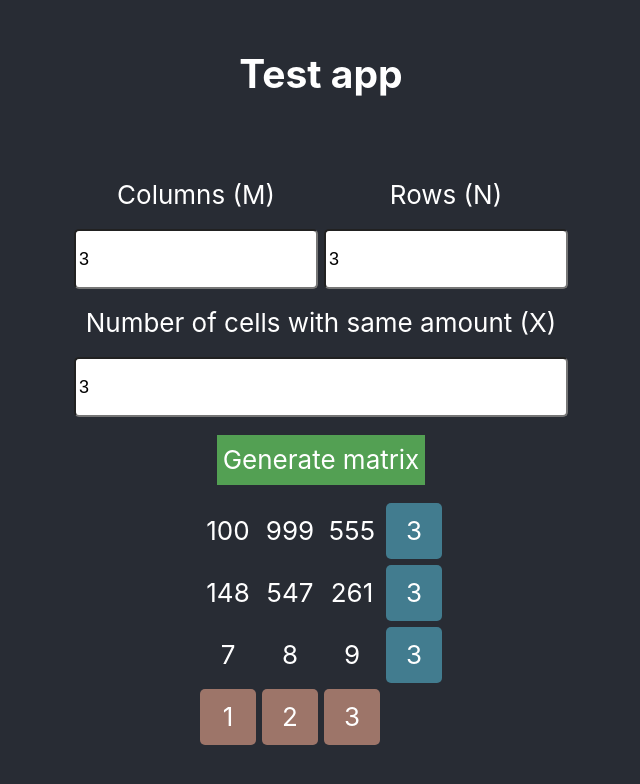
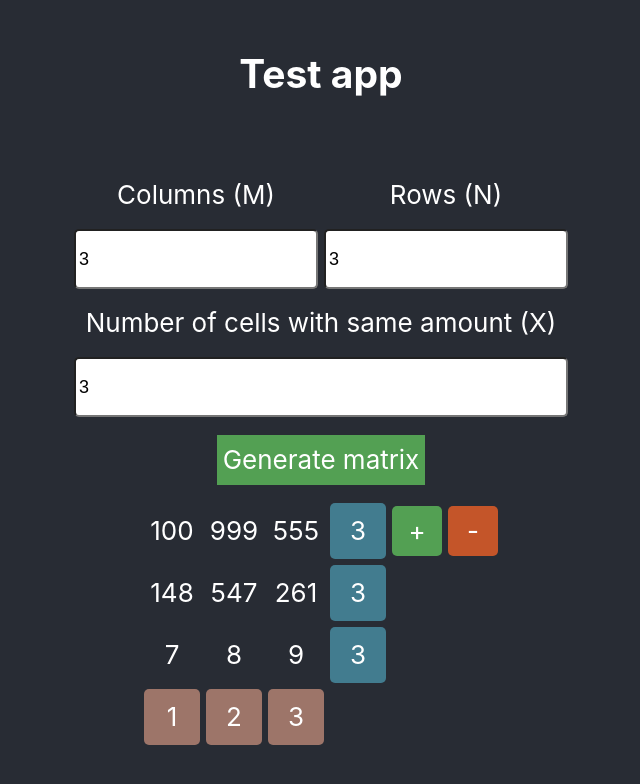
Before and after one commit to Eugene-im/somethingLikeReactWithRedux, a React (Create React App) app: page / in a window 1280 px wide. Shown: the top 784 px of the page, without its empty margins (319-959 px from the left). Built offline with nearby package versions, Linux system fonts and the light colour scheme.

Commit message:
[bad] working draft

```diff
--- a/package.json
+++ b/package.json
@@ -11,6 +11,7 @@
     "react": "^17.0.1",
     "react-dom": "^17.0.1",
     "react-scripts": "4.0.3",
+    "redux": "^4.0.5",
     "web-vitals": "^1.1.0"
   },
   "scripts": {
--- a/src/App.js
+++ b/src/App.js
@@ -1,7 +1,69 @@
-import logo from './logo.svg';
-import './App.scss';
+// import logo from './logo.svg';
+import React from "react";
+import "./App.scss";
 
-function App() {
+const App = (props) => {
+  // debugger;
+  let state = props.store.getState();
+  console.log("props", props);
+  console.log("state", state);
+  // let numOfCol = '';
+  let numOfCol = props.store.getNumOfCol();
+  let numOfRow = props.store.getNumOfRow();
+  let numOfHiglight = props.store.getNumOfHiglight();
+  let inputM = React.createRef();
+  let inputN = React.createRef();
+  let inputX = React.createRef();
+  let ceil11 = React.createRef();
+  let ceilSum1 = React.createRef();
+  let add0 = React.createRef();
+  let rem0 = React.createRef();
+  let rowAdd = () => {
+    let ceil = {};
+    ceil.id = +add0.current.attributes.rowid.value;
+    props.store.dispatch({ type: "ROW-ADD", data: ceil.id });
+  };
+  let rowRem = () => {
+    let ceil = {};
+    ceil.id = +rem0.current.attributes.rowid.value;
+    props.store.dispatch({ type: "ROW-REM", data: ceil.id });
+  };
+  let ceilClick = () => {
+    let ceil = {};
+    ceil.id = +ceil11.current.id;
+    props.store.dispatch({ type: "CEIL-CLICK", data: ceil.id });
+  };
+  let ceilHover = () => {
+    let ceil = {};
+    ceil.amount = +ceil11.current.innerText;
+    props.store.dispatch({ type: "CEIL-HOVER", data: ceil.amount });
+  };
+  let sumHover = () => {
+    console.log("need only to view");
+  };
+  let updNumM = () => {
+    let m = +inputM.current.value;
+    props.store.dispatch({ type: "MNX-UPD", what: "m", data: m });
+  };
+  let updNumN = () => {
+    let n = +inputM.current.value;
+    props.store.dispatch({ type: "MNX-UPD", what: "n", data: n });
+  };
+  let updNumX = () => {
+    let x = +inputM.current.value;
+    props.store.dispatch({ type: "MNX-UPD", what: "x", data: x });
+  };
+  let generateMatrix = () => {
+    let m = +inputM.current.value;
+    let n = +inputN.current.value;
+    let x = +inputX.current.value;
+    // console.log(typeof(m));
+    // console.log(typeof(n));
+    // console.log(typeof(x));
+    console.log(m, n, x);
+    props.store.dispatch({ type: "MATRIX-GENERATE", data: { m, n, x } });
+  };
+
   return (
     <div className="App">
       <header className="App-header">
@@ -10,26 +72,86 @@ function App() {
       <main className="App-main">
         <div className="app-input">
           <div className="input-group">
-            <label className="input-label" htmlFor="col">Columns (M)</label>
-            <input className="input-item" name="col" type="number" defaultValue='3'/>
+            <label className="input-label" htmlFor="col">
+              Columns (M)
+            </label>
+            <input
+              className="input-item"
+              name="col"
+              type="number"
+              ref={inputM}
+              onChange={updNumM}
+              defaultValue={numOfCol}
+            />
           </div>
           <div className="input-group">
-            <label className="input-label" htmlFor="row">Rows (N)</label>
-            <input className="input-item" name="row" type="number" defaultValue='3'/>
+            <label className="input-label" htmlFor="row">
+              Rows (N)
+            </label>
+            <input
+              className="input-item"
+              name="row"
+              type="number"
+              ref={inputN}
+              onChange={updNumN}
+              defaultValue={numOfRow}
+            />
           </div>
           <div className="input-group last">
-            <label className="input-label" htmlFor="row">Number of cells with same amount (X)</label>
-            <input className="input-item" name="row" type="number" defaultValue='3'/>
+            <label className="input-label" htmlFor="row">
+              Number of cells with same amount (X)
+            </label>
+            <input
+              className="input-item"
+              name="row"
+              type="number"
+              ref={inputX}
+              onChange={updNumX}
+              defaultValue={numOfHiglight}
+              // onChange={() => console.log(inputX.current.value)}
+            />
           </div>
-          <button className="input-button" onClick={()=>{console.log('i`ll generate something')}}>Generate matrix</button>
+          <button className="input-button" onClick={generateMatrix}>
+            Generate matrix
+          </button>
         </div>
         <div className="app-output">
           <div className="output-matrix matrix">
             <div className="matrix-row row-1">
-              <div className="matrix-cell cell-item cell-11">100</div>
+              <div
+                id="11"
+                ref={ceil11}
+                onMouseOver={ceilHover}
+                onClick={ceilClick}
+                className="matrix-cell cell-item cell-11"
+              >
+                100
+              </div>
               <div className="matrix-cell cell-item cell-12">999</div>
               <div className="matrix-cell cell-item cell-13">555</div>
-              <div className="matrix-cell cell-amount">3</div>
+              <div
+                ref={ceilSum1}
+                onMouseOver={sumHover}
+                className="matrix-cell cell-amount"
+              >
+                3
+              </div>
+              <button
+                ref={add0}
+                onClick={rowAdd}
+                rowid="0"
+                className="matrix-cell cell-row-add"
+              >
+                +
+              </button>
+              <button
+                ref={rem0}
+                onClick={rowRem}
+                rowid="0"
+                className="matrix-cell cell-row-rem"
+              >
+                -
+              </button>
             </div>
             <div className="matrix-row row-2">
               <div className="matrix-cell cell-item cell-21">148</div>
@@ -56,6 +178,6 @@ function App() {
       </footer>
     </div>
   );
-}
+};
 
 export default App;
--- a/src/App.scss
+++ b/src/App.scss
@@ -67,6 +67,7 @@
 
 .matrix-row {
   display: flex;
+  align-items: center;
 }
 
 .matrix-cell {
@@ -92,6 +93,20 @@
 
 .cell-amount {
   background-color: #61dafb75;
+}
+
+.cell-row-add{
+  background-color: rgb(83, 160, 83);
+  border:none;
+  color: inherit;
+  font: inherit;
+}
+
+.cell-row-rem{
+  background-color: rgb(196, 85, 41);
+  border:none;
+  color: inherit;
+  font: inherit;
 }
 
 .cell-average {
--- a/src/index.js
+++ b/src/index.js
@@ -2,14 +2,21 @@ import React from 'react';
 import ReactDOM from 'react-dom';
 import './index.css';
 import App from './App';
+import store from './redux/store';
 import reportWebVitals from './reportWebVitals';
 
-ReactDOM.render(
-  <React.StrictMode>
-    <App />
+let renderApp = (state)=>{
+  // debugger;
+  ReactDOM.render(
+    <React.StrictMode>
+    <App store={state} dispatch={store.dispatch}/>
   </React.StrictMode>,
   document.getElementById('root')
-);
+  );
+}
+
+renderApp(store);
+store.subscribe(renderApp);
 
 // If you want to start measuring performance in your app, pass a function
 // to log results (for example: reportWebVitals(console.log))
--- a/src/redux/store.js
+++ b/src/redux/store.js
@@ -43,7 +43,7 @@ let store = {
     if (num !== undefined && num > 0) {
       return (this._state.matrix._numOfHiglight = num);
     } else {
-        let max = (this._state.matrix._numOfCol * this._state.matrix._numOfRow)-1;
+      let max = this._state.matrix._numOfCol * this._state.matrix._numOfRow - 1;
       return (this._state.matrix._numOfHiglight = this.getRand(
         this._state.matrix._min,
         max
@@ -76,8 +76,8 @@ let store = {
     let ceil = {};
     let min = this._state.matrix._matrixMinCeil;
     let max = this._state.matrix._matrixMaxCeil;
+    ceil.id = +((a + 1).toString() + (b + 1).toString());
     ceil.amount = this.getRand(max, min);
-    ceil.id = +((a + 1).toString() + (b + 1).toString());
     return ceil;
   },
   generateMatrix(
@@ -182,7 +182,7 @@ let store = {
       closest = {};
     }
     this._state.matrix.sameX = [...arrRes];
-    debugger;
+
     return this._state.matrix.sameX;
   },
   percentOfSum() {
@@ -204,51 +204,64 @@ let store = {
     let elAmount = this._state.matrix.oneDimDataAmount;
     this._state.matrix.data.splice(i, 1);
     this._state.matrix.dataAmount.splice(i, 1);
+
     arr.forEach((_) => {
-      el.find((element, ind) => {
-        if (element.id === _.id) {
+      let ind = _.id - 11;
       el.splice(ind, 1);
       elAmount.splice(ind, 1);
-        }
     });
-    });
+
     this.updatePart();
   },
   addRow(id) {
     let row = this.getNumOfRow() + 1;
     this.setNumOfRow(row);
-    this._state.matrix.data.splice(id, 0, []);
+    // this._state.matrix.data.splice(id, 0, []);
     let i = 0;
     let arr = [];
+    let arrAmount = [];
+    while (i < this._state.matrix._numOfCol) {
       let obj = {};
       let ceil = {};
-    while (i < this._state.matrix._numOfCol) {
       ceil = this.generateMatrixCeilData(id, i);
       obj.id = ceil.id;
       obj.amount = ceil.amount;
-      obj.index = this._state.matrix.oneDimData.length + i;
       arr.push(obj);
-      this._state.matrix.data[id].push([]);
+      arrAmount.push(obj.amount);
+      // obj.index = this._state.matrix.oneDimData.length + i;
+      // this._state.matrix.data[id].push([]);
+      // this._state.matrix.data[id].forEach(_=>_.push([]));
       i++;
     }
-    arr.forEach((_) => this.updateCeilData(_));
+
+    this._state.matrix.data.forEach((_, i) =>
+      i < id ? "" : _.forEach((el) => (el.id += 10))
+    );
+    this._state.matrix.data.splice(id, 0, arr);
+    this._state.matrix.dataAmount.splice(id, 0, arrAmount);
+    arr.forEach((_, i) =>
+      this._state.matrix.oneDimData.splice(id * arr.length + i, 0, _)
+    );
+    arrAmount.forEach((_, i) =>
+      this._state.matrix.oneDimDataAmount.splice(
+        id * arrAmount.length + i,
+        0,
+        _
+      )
+    );
     this.updatePart();
   },
   ceillClick(id) {
-    debugger;
     let el = this._state.matrix.oneDimData;
     let obj = {};
     el.find((element, i) => {
-      debugger;
-
       if (element.id === id) {
         obj.id = element.id;
         obj.index = i;
         obj.amount = element.amount + 1;
-        debugger;
+
         return obj;
       }
-      debugger;
 
       return obj;
     });
@@ -256,9 +269,9 @@ let store = {
     this.updatePart();
   },
   updateCeilData(a) {
-    debugger;
     let i = a.id.toString()[0] - 1;
     let j = a.id.toString()[1] - 1;
+
     let k = a.index;
     this._state.matrix.data[i][j].amount = a.amount;
     this._state.matrix.dataAmount[i][j] = a.amount;
@@ -269,6 +282,7 @@ let store = {
     this.calcSum();
     this.calcAver();
     this.percentOfSum();
+
     this._callSubscriber(this);
   },
   updateAll() {
@@ -284,9 +298,9 @@ let store = {
     console.log("ill render next time");
   },
   dispatch(action) {
-    if (action.type === "ADD-ROW") {
+    if (action.type === "ROW-ADD") {
       this.addRow(action.data);
-    }else if (action.type === "UPD-MNX") {
+    } else if (action.type === "MNX-UPD") {
       if (action.what === "m") {
         this.setNumOfCol(action.data.m);
       } else if (action.what === "n") {
@@ -294,19 +308,18 @@ let store = {
       } else if (action.what === "x") {
         this.setNumOfHiglight(action.data.x);
       }
-    }else if (action.type === "REM-ROW") {
+    } else if (action.type === "ROW-REM") {
       this.removeRow(action.data);
     } else if (action.type === "CEIL-CLICK") {
       this.ceillClick(action.data);
     } else if (action.type === "CEIL-HOVER") {
       this.findXSame(action.data);
-    }else if (action.type === "SUMM-HOVER") {
+    } else if (action.type === "SUMM-HOVER") {
       this.percentOfSum(action.data);
-    }else if (action.type === "GENERATE-MATRIX") {
-
+    } else if (action.type === "MATRIX-GENERATE") {
       this.setInputData(action.data.m, action.data.n, action.data.x);
-    }else{
-      console.error("no action find")
+    } else {
+      console.error("no action find");
     }
   },
   subscribe(observer) {
```
Also changed, not shown: src/storeSRC.js (renamed from src/store.js, +55 -21 lines), 1 other file (tests, documents, lock files or other folders). Lines whose indentation alone changed are shown as unchanged.
